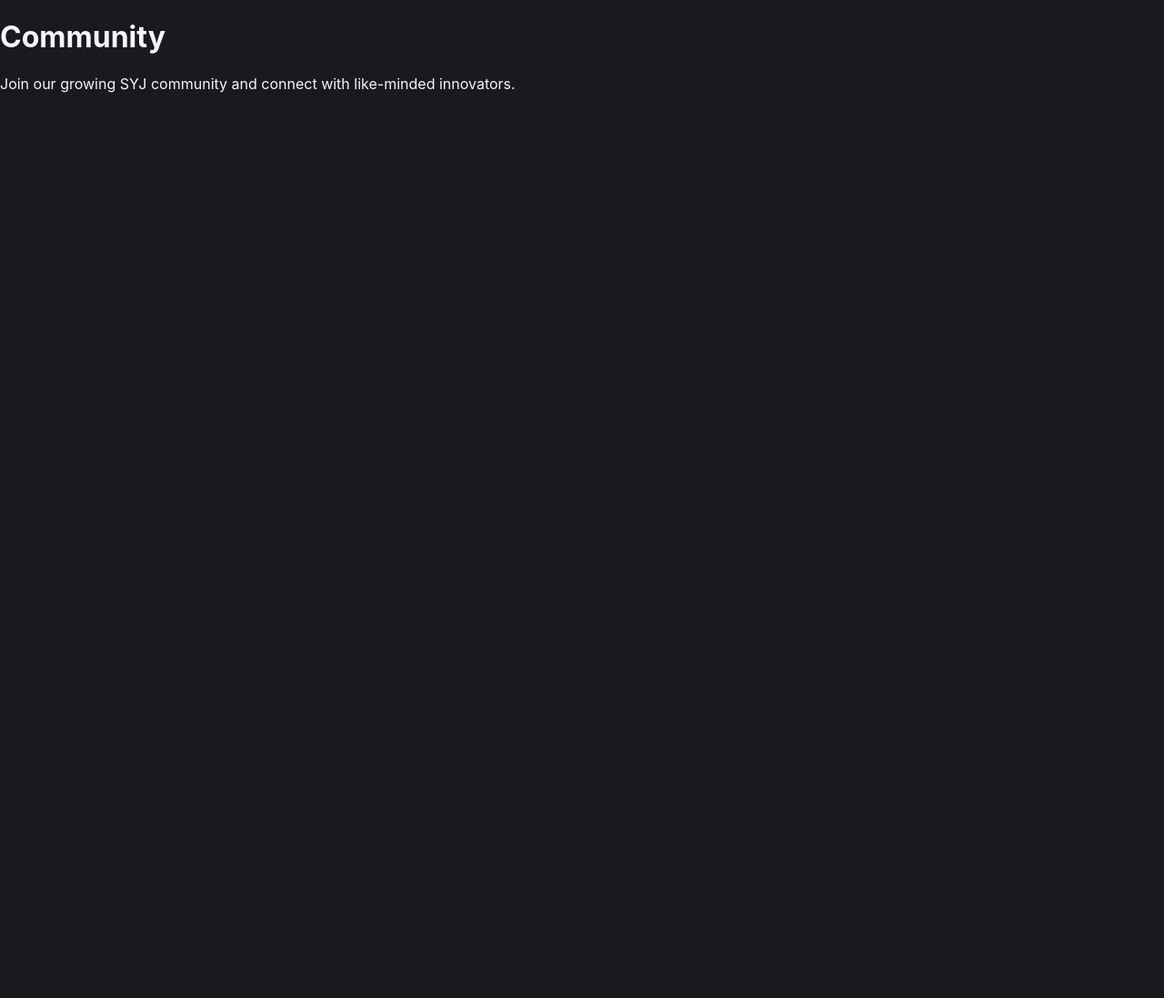
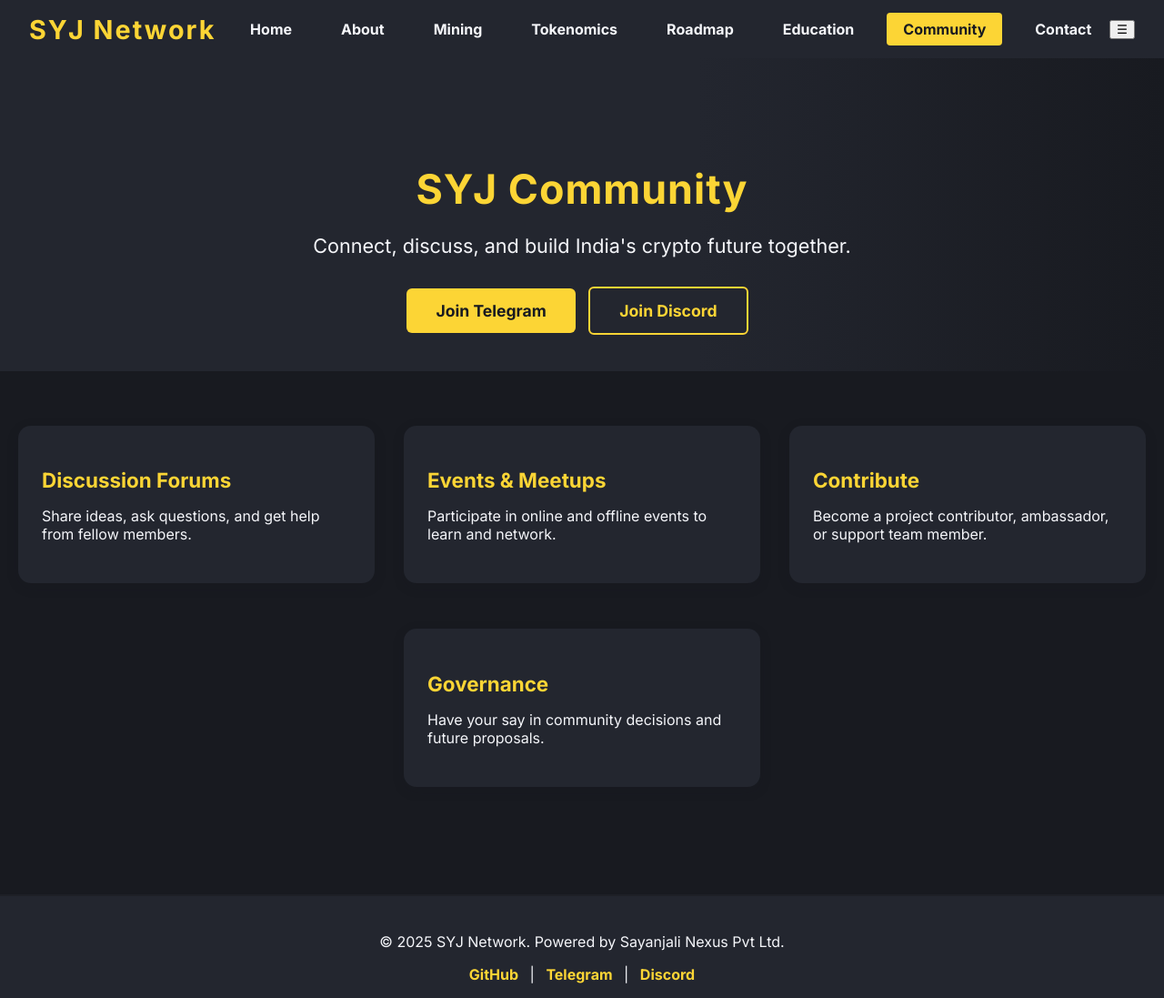
Before and after one commit to Moosavi72/syj-website, a plain HTML site: page community.html in a window 1280 px wide. Shown: the whole page at 91% size. Before the commit the page ends 800 px from the top, so only its background shows below. Drawn offline with Linux system fonts and the light colour scheme.

Commit message:
Update community.html merge DC

```diff
--- a/community.html
+++ b/community.html
@@ -1,20 +1,69 @@
 <!DOCTYPE html>
 <html lang="en">
 <head>
-  <meta charset="UTF-8">
-  <meta name="viewport" content="width=device-width, initial-scale=1.0">
-  <title>Community</title>
-  <link rel="stylesheet" href="assets/style.css">
+  <meta charset="UTF-8" />
+  <meta name="viewport" content="width=device-width, initial-scale=1.0"/>
+  <title>SYJ Community — Join the Crypto Revolution</title>
+  <link rel="stylesheet" href="assets/style.css" />
+  <link href="https://fonts.googleapis.com/css2?family=Inter:wght@400;700&display=swap" rel="stylesheet"/>
 </head>
 <body>
-  <div id="header"></div>
+  <header>
+    <nav class="navbar">
+      <div class="logo">SYJ Network</div>
+      <ul>
+        <li><a href="index.html">Home</a></li>
+        <li><a href="about.html">About</a></li>
+        <li><a href="mining.html">Mining</a></li>
+        <li><a href="tokenomics.html">Tokenomics</a></li>
+        <li><a href="roadmap.html">Roadmap</a></li>
+        <li><a href="education.html">Education</a></li>
+        <li><a href="community.html" class="active">Community</a></li>
+        <li><a href="contact.html">Contact</a></li>
+      </ul>
+      <button class="hamburger" onclick="toggleMenu()">☰</button>
+    </nav>
+  </header>
 
   <main>
-    <h1>Community</h1><p>Join our growing SYJ community and connect with like-minded innovators.</p>
+    <section class="hero animated">
+      <h1>SYJ Community</h1>
+      <p class="tagline">Connect, discuss, and build India's crypto future together.</p>
+      <a href="https://t.me/yourtelegram" class="btn" target="_blank">Join Telegram</a>
+      <a href="https://discord.gg/yourdiscord" class="btn btn-secondary" target="_blank">Join Discord</a>
+    </section>
+
+    <section class="features grid">
+      <div class="card interactive">
+        <h2>Discussion Forums</h2>
+        <p>Share ideas, ask questions, and get help from fellow members.</p>
+      </div>
+      <div class="card interactive">
+        <h2>Events & Meetups</h2>
+        <p>Participate in online and offline events to learn and network.</p>
+      </div>
+      <div class="card interactive">
+        <h2>Contribute</h2>
+        <p>Become a project contributor, ambassador, or support team member.</p>
+      </div>
+      <div class="card interactive">
+        <h2>Governance</h2>
+        <p>Have your say in community decisions and future proposals.</p>
+      </div>
+    </section>
   </main>
 
-  <div id="footer"></div>
+  <footer>
+    <p>&copy; 2025 SYJ Network. Powered by Sayanjali Nexus Pvt Ltd.</p>
+    <div class="footer-links">
+      <a href="https://github.com/syj-network/syj-website">GitHub</a> |
+      <a href="https://t.me/yourtelegram">Telegram</a> |
+      <a href="https://discord.gg/yourdiscord">Discord</a>
+    </div>
+  </footer>
 
-  <script src="js/include.js"></script>
+  <script>
+    function toggleMenu() { document.querySelector('.navbar ul').classList.toggle('show'); }
+  </script>
 </body>
 </html>
```
